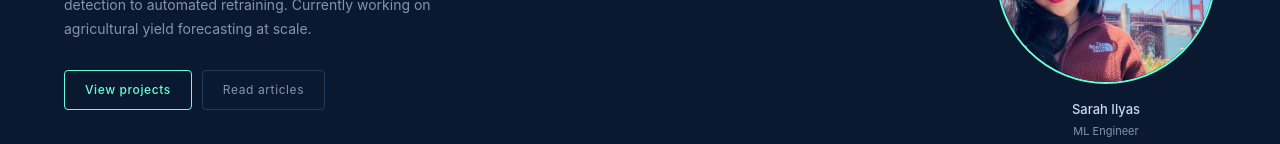
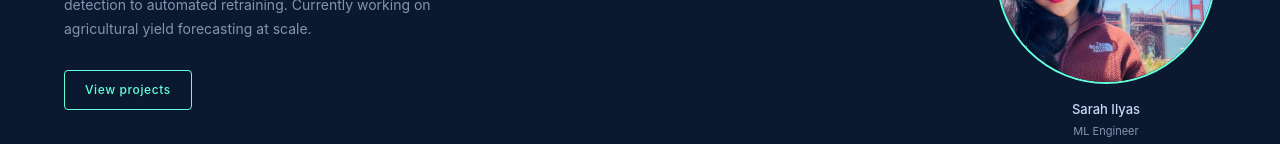
Before and after one commit to sarah0ilyas/sarah-portfolio, a Next.js app: page / in a window 1280 px wide. Shown: the part 272-416 px from the top of the page. Built offline with nearby package versions, Linux system fonts and the light colour scheme.

Commit message:
comment out read articles button

```diff
--- a/components/Hero.js
+++ b/components/Hero.js
@@ -48,9 +48,9 @@ export default function Hero() {
           <a href="/projects" style={{ fontSize: 12, padding: "9px 20px", borderRadius: 4, background: "transparent", color: "#64ffda", fontWeight: 500, border: "1px solid #64ffda", letterSpacing: "0.05em" }}>
             View projects
           </a>
-          <a href="/articles" style={{ fontSize: 12, padding: "9px 20px", borderRadius: 4, color: "#8892b0", border: "1px solid #1e3a5f", letterSpacing: "0.05em" }}>
+          {/*<a href="/articles" style={{ fontSize: 12, padding: "9px 20px", borderRadius: 4, color: "#8892b0", border: "1px solid #1e3a5f", letterSpacing: "0.05em" }}>
             Read articles
-          </a>
+          </a>*/}
         </div>
         <div style={{ display: "flex", flexWrap: "wrap", gap: 7 }}>
           {["Python", "XGBoost", "MLOps", "FastAPI", "Docker", "AWS"].map(tag => (
```
